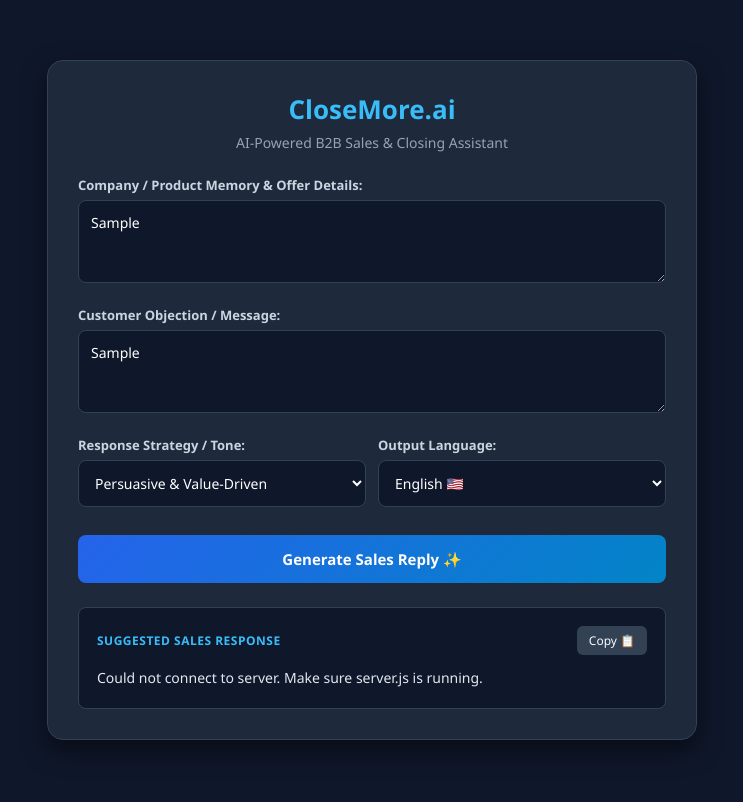
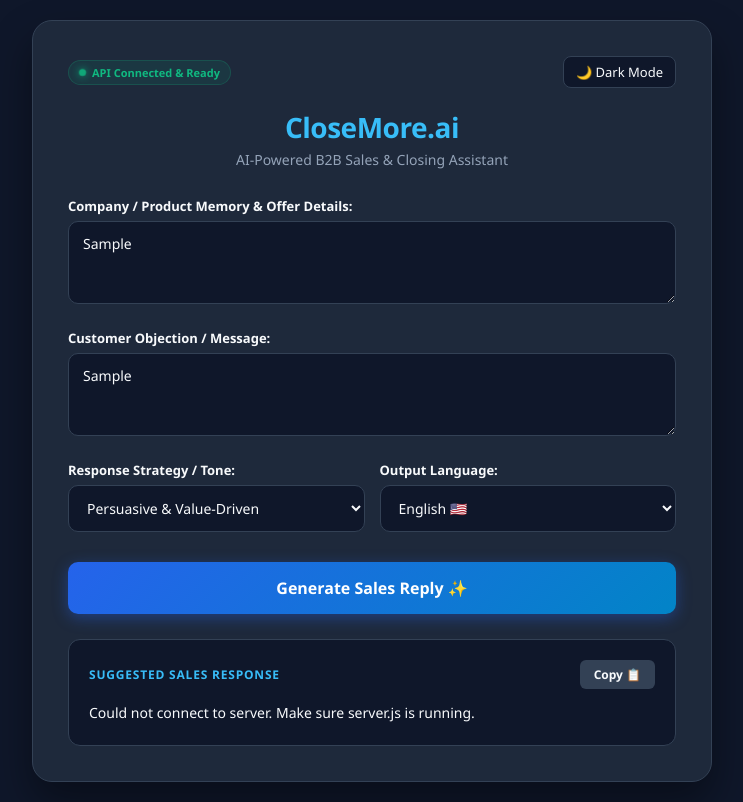
Before and after one commit to rabiakeskin93/closemore-v2, a website: page api/index.html in a window 1280 px wide. Both pictures are taken after typing "Sample", "Sample" into the empty fields and a click on the button "Generate Sales Reply ✨". Shown: the whole page, without its empty margins (268-1011 px from the left). Drawn offline with Linux system fonts and the light colour scheme; no server answers.

Commit message:
UI polished with Dark/Light mode and status badge

```diff
--- a/api/index.html
+++ b/api/index.html
@@ -1,101 +1,183 @@
 <!DOCTYPE html>
-<html lang="en">
+<html lang="en" class="dark">
 <head>
 <meta charset="UTF-8">
 <meta name="viewport" content="width=device-width, initial-scale=1.0">
-<title>CloseMore.ai - AI B2B Sales Assistant</title>
+<title>CloseMore.ai - AI B2B Sales & Closing Assistant</title>
 <style>
 * {
 box-sizing: border-box;
 margin: 0;
 padding: 0;
 font-family: 'Segoe UI', Tahoma, Geneva, Verdana, sans-serif;
+transition: background-color 0.3s ease, border-color 0.3s ease, color 0.3s ease;
 }
 body {
-background-color: #0f172a;
-color: #f8fafc;
+background-color: var(--bg-color);
+color: var(--text-color);
 display: flex;
 justify-content: center;
 align-items: center;
 min-height: 100vh;
 padding: 20px;
 }
+
+/* Light & Dark Theme Variables */
+:root {
+--bg-color: #0f172a;
+--card-bg: #1e293b;
+--text-color: #f8fafc;
+--text-muted: #94a3b8;
+--border-color: #334155;
+--input-bg: #0f172a;
+--accent-color: #38bdf8;
+}
+.light {
+--bg-color: #f1f5f9;
+--card-bg: #ffffff;
+--text-color: #0f172a;
+--text-muted: #64748b;
+--border-color: #cbd5e1;
+--input-bg: #f8fafc;
+--accent-color: #0284c7;
+}
+
 .container {
-background-color: #1e293b;
+background-color: var(--card-bg);
 width: 100%;
-max-width: 650px;
-padding: 30px;
-border-radius: 16px;
-box-shadow: 0 10px 25px rgba(0,0,0,0.5);
-border: 1px solid #334155;
+max-width: 680px;
+padding: 35px;
+border-radius: 20px;
+box-shadow: 0 20px 40px rgba(0,0,0,0.4);
+border: 1px solid var(--border-color);
+position: relative;
 }
+
+/* Top Header Actions (Theme Toggle & Status) */
+.top-header {
+display: flex;
+justify-content: space-between;
+align-items: center;
+margin-bottom: 20px;
+}
+.status-badge {
+display: flex;
+align-items: center;
+gap: 6px;
+font-size: 11px;
+font-weight: 600;
+background: rgba(16, 185, 129, 0.1);
+color: #10b981;
+padding: 4px 10px;
+border-radius: 20px;
+border: 1px solid rgba(16, 185, 129, 0.2);
+}
+.status-dot {
+width: 7px;
+height: 7px;
+background-color: #10b981;
+border-radius: 50%;
+box-shadow: 0 0 8px #10b981;
+animation: pulse 2s infinite;
+}
+@keyframes pulse {
+0% { transform: scale(0.95); opacity: 0.8; }
+50% { transform: scale(1.15); opacity: 1; }
+100% { transform: scale(0.95); opacity: 0.8; }
+}
+.btn-theme {
+background: var(--input-bg);
+border: 1px solid var(--border-color);
+color: var(--text-color);
+padding: 6px 12px;
+border-radius: 8px;
+font-size: 13px;
+cursor: pointer;
+}
+.btn-theme:hover {
+border-color: var(--accent-color);
+}
+
 h1 {
-font-size: 26px;
-color: #38bdf8;
-margin-bottom: 6px;
+font-size: 28px;
+color: var(--accent-color);
+margin-bottom: 4px;
 text-align: center;
+font-weight: 800;
+letter-spacing: -0.5px;
 }
 p.subtitle {
 text-align: center;
-color: #94a3b8;
+color: var(--text-muted);
 font-size: 14px;
-margin-bottom: 24px;
+margin-bottom: 28px;
 }
+
 .form-group {
-margin-bottom: 18px;
+margin-bottom: 20px;
 }
 label {
 display: block;
 font-size: 13px;
 font-weight: 600;
 margin-bottom: 6px;
-color: #cbd5e1;
+color: var(--text-color);
 }
 textarea, select {
 width: 100%;
-padding: 12px;
-background-color: #0f172a;
-border: 1px solid #334155;
-border-radius: 8px;
-color: #fff;
+padding: 12px 14px;
+background-color: var(--input-bg);
+border: 1px solid var(--border-color);
+border-radius: 10px;
+color: var(--text-color);
 font-size: 14px;
 resize: vertical;
 }
 textarea:focus, select:focus {
 outline: none;
-border-color: #38bdf8;
+border-color: var(--accent-color);
+box-shadow: 0 0 0 3px rgba(56, 189, 248, 0.15);
 }
 .row {
 display: flex;
-gap: 12px;
+gap: 15px;
 }
 .row .form-group {
 flex: 1;
 }
+
 button.btn-submit {
 width: 100%;
-padding: 14px;
+padding: 15px;
 background: linear-gradient(135deg, #2563eb, #0284c7);
 color: white;
 border: none;
-border-radius: 8px;
-font-size: 15px;
+border-radius: 10px;
+font-size: 16px;
 font-weight: bold;
 cursor: pointer;
-transition: all 0.2s;
+transition: all 0.25s ease;
 margin-top: 10px;
+box-shadow: 0 4px 15px rgba(37, 99, 235, 0.4);
 }
 button.btn-submit:hover {
-opacity: 0.9;
-transform: translateY(-1px);
+opacity: 0.95;
+transform: translateY(-2px);
+box-shadow: 0 6px 20px rgba(37, 99, 235, 0.6);
 }
+
 .result-box {
-margin-top: 24px;
-padding: 18px;
-background-color: #0f172a;
-border-radius: 8px;
-border: 1px solid #334155;
+margin-top: 25px;
+padding: 20px;
+background-color: var(--input-bg);
+border-radius: 12px;
+border: 1px solid var(--border-color);
 display: none;
+animation: fadeIn 0.3s ease;
+}
+@keyframes fadeIn {
+from { opacity: 0; transform: translateY(6px); }
+to { opacity: 1; transform: translateY(0); }
 }
 .result-header {
 display: flex;
@@ -106,27 +188,28 @@
 .result-title {
 font-size: 12px;
 font-weight: bold;
-color: #38bdf8;
+color: var(--accent-color);
 text-transform: uppercase;
-letter-spacing: 0.5px;
+letter-spacing: 0.8px;
 }
 .btn-copy {
-background-color: #334155;
-color: #f8fafc;
+background-color: var(--border-color);
+color: var(--text-color);
 border: none;
-padding: 6px 12px;
+padding: 6px 14px;
 border-radius: 6px;
 font-size: 12px;
+font-weight: 600;
 cursor: pointer;
 transition: 0.2s;
 }
 .btn-copy:hover {
-background-color: #475569;
+opacity: 0.8;
 }
 .result-content {
 font-size: 14px;
-line-height: 1.6;
-color: #e2e8f0;
+line-height: 1.7;
+color: var(--text-color);
 white-space: pre-wrap;
 }
 </style>
@@ -134,6 +217,14 @@
 <body>
 
 <div class="container">
+<div class="top-header">
+<div class="status-badge">
+<div class="status-dot"></div>
+API Connected & Ready
+</div>
+<button class="btn-theme" onclick="toggleTheme()" id="themeBtn">🌙 Dark Mode</button>
+</div>
+
 <h1>CloseMore.ai</h1>
 <p class="subtitle">AI-Powered B2B Sales & Closing Assistant</p>
 
@@ -181,6 +272,20 @@
 </div>
 
 <script>
+function toggleTheme() {
+const html = document.documentElement;
+const themeBtn = document.getElementById('themeBtn');
+if (html.classList.contains('dark')) {
+html.classList.remove('dark');
+html.classList.add('light');
+themeBtn.innerText = '☀️ Light Mode';
+} else {
+html.classList.remove('light');
+html.classList.add('dark');
+themeBtn.innerText = '🌙 Dark Mode';
+}
+}
+
 async function generateReply() {
 const companyInfo = document.getElementById('companyInfo').value;
 const customerMessage = document.getElementById('customerMessage').value;
```
